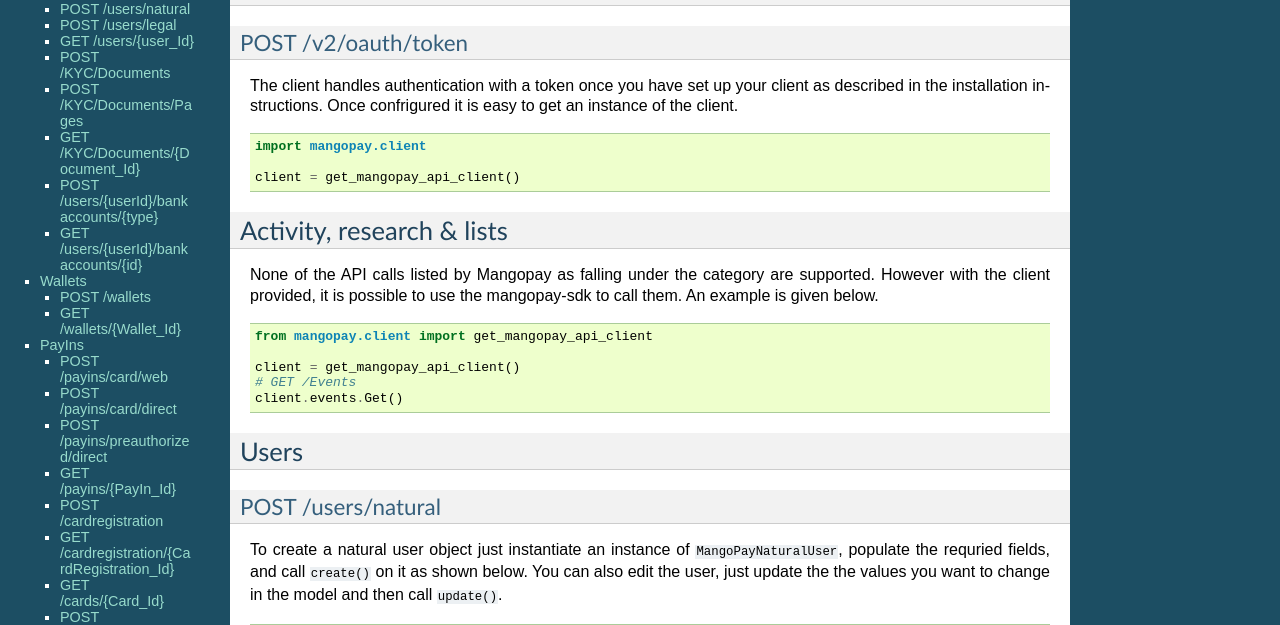
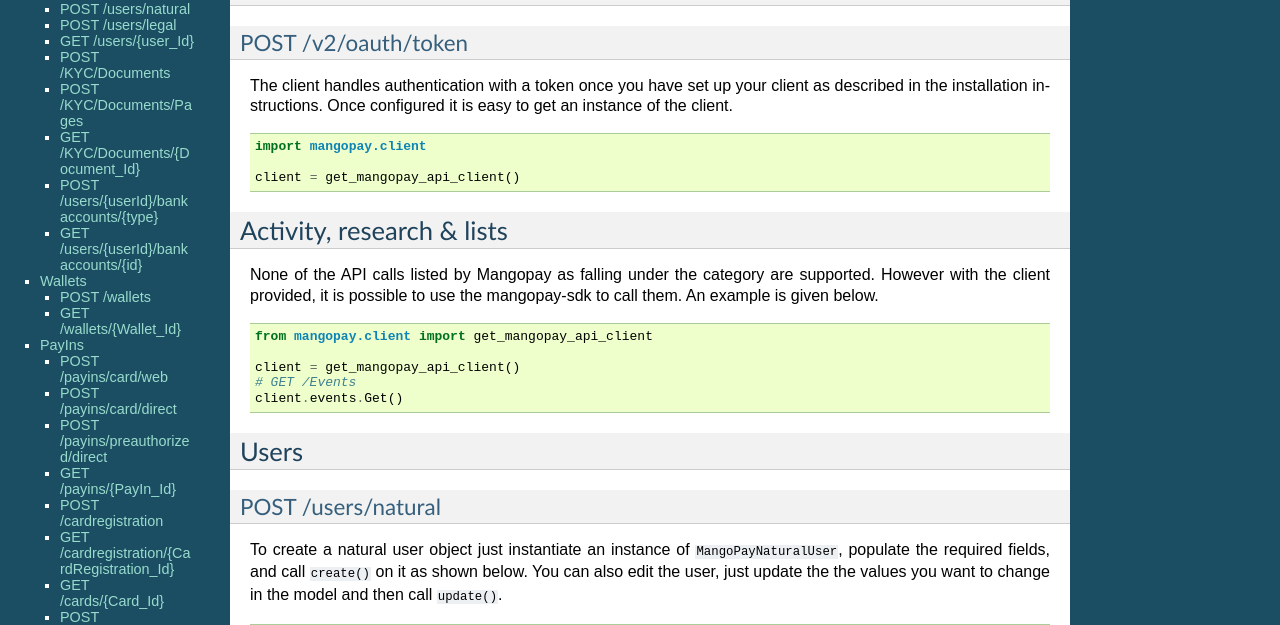
Before and after one commit to FundedByMe/django-mangopay, a Sphinx documentation site: the page built from docs/api.rst, in a window 1280 px wide and 1400 px high. Shown: the part 185-810 px from the top of the window. Built offline with Sphinx 7.4.7, drawn with Linux system fonts in a browser that asks for light colours; some of the changed text lies outside the part shown.

```diff
--- a/docs/api.rst
+++ b/docs/api.rst
@@ -12,7 +12,7 @@ Access
 *********************************************************************************
 
 The client handles authentication with a token once you have set up your client
-as described in the installation instructions. Once confrigured it is easy to
+as described in the installation instructions. Once configured it is easy to
 get an instance of the client.
 
 ::
@@ -44,7 +44,7 @@ Users
 *************************************************************************************
 
 To create a natural user object just instantiate an instance of
-``MangoPayNaturalUser``, populate the requried fields, and call ``create()`` on
+``MangoPayNaturalUser``, populate the required fields, and call ``create()`` on
 it as shown below. You can also edit the user, just update the the values you want to change in the model and then call ``update()``.
 
 ::
```
Also changed, not shown: other parts of docs/api.rst (+1 -1 lines).
